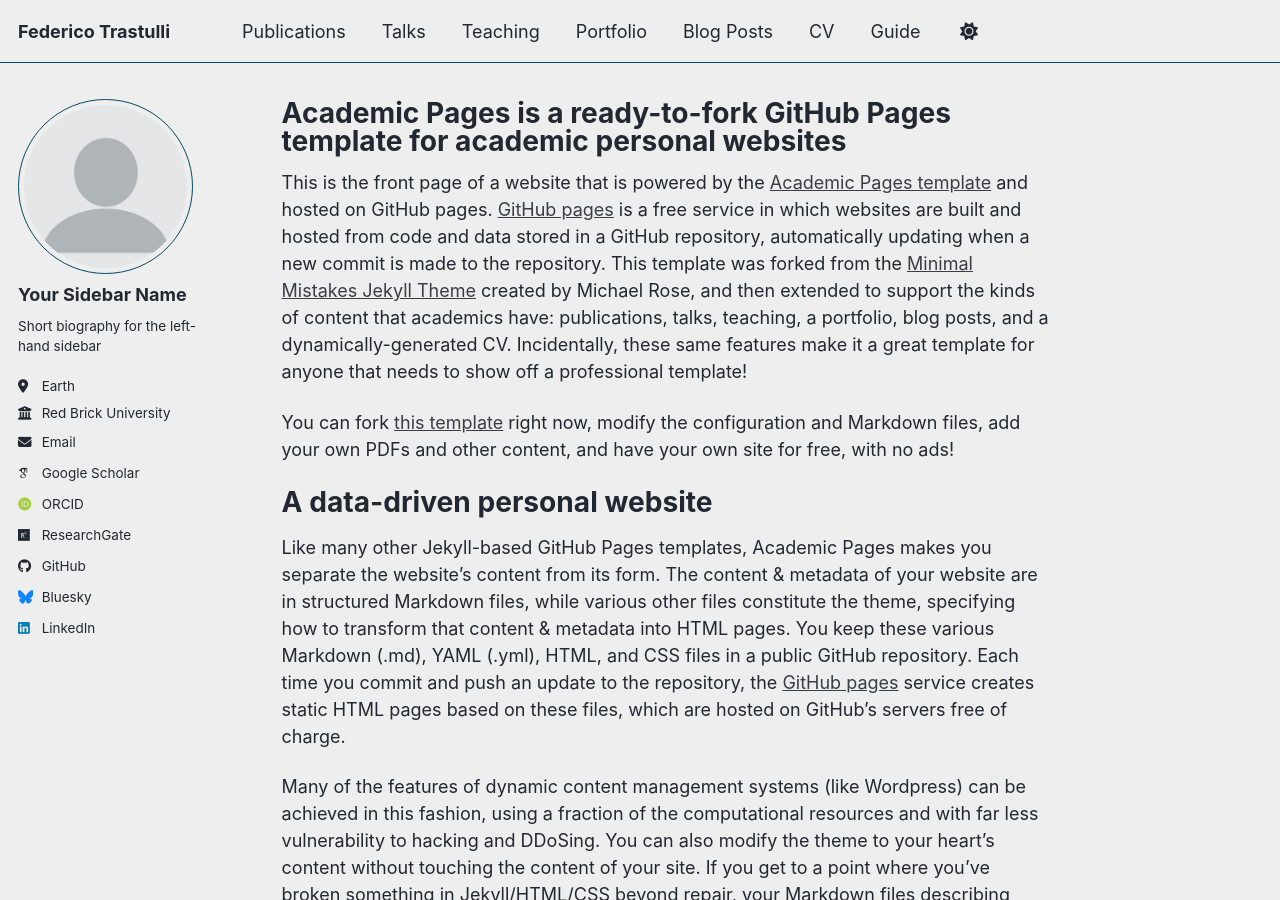
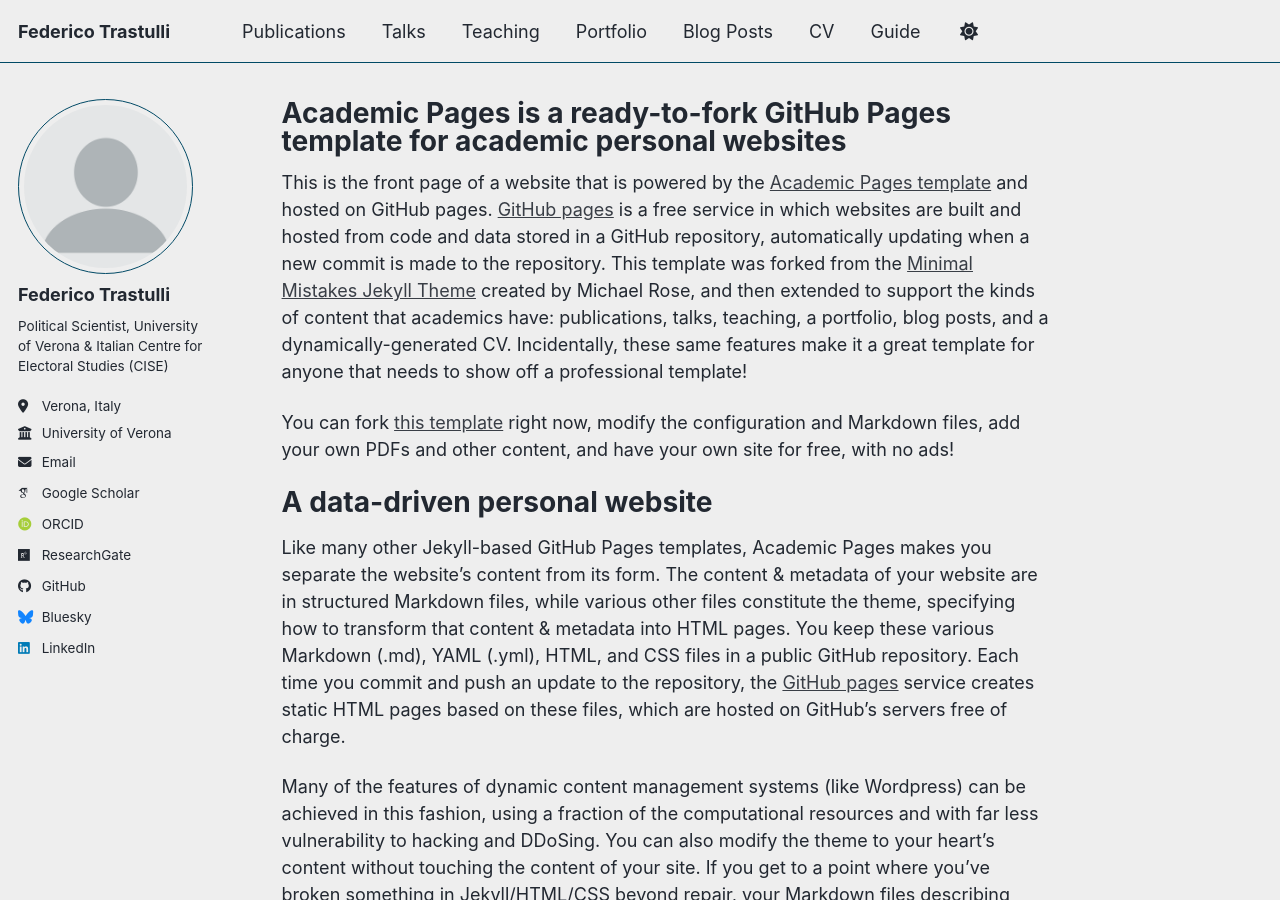
Before and after one commit to federicotrastulli/federicotrastulli.github.io, a Jekyll site: the page built from _pages/about.md, in a window 1280 px wide and 900 px high. Built offline with Jekyll 4.4.1, drawn with Linux system fonts in a browser that asks for light colours; some web fonts are replaced; a script bundle is joined from its source files by our own code; library files that are not in the unit come from our copies.

Commit message:
Update _config.yml

```diff
--- a/_config.yml
+++ b/_config.yml
@@ -24,13 +24,13 @@
 author:
   # Biographic information
   avatar           : "profile.png"
-  name             : "Your Sidebar Name"
+  name             : "Federico Trastulli"
   pronouns         : # example: "she/her"
-  bio              : "Short biography for the left-hand sidebar"
-  location         : "Earth"
-  employer         : "Red Brick University"
+  bio              : "Political Scientist, University of Verona & Italian Centre for Electoral Studies (CISE)"
+  location         : "Verona, Italy"
+  employer         : "University of Verona"
   uri              : # URL
-  email            : "none@example.org"
+  email            : "ftrastulli@luiss.it"
 
   # Academic websites
   academia         : # URL
```
